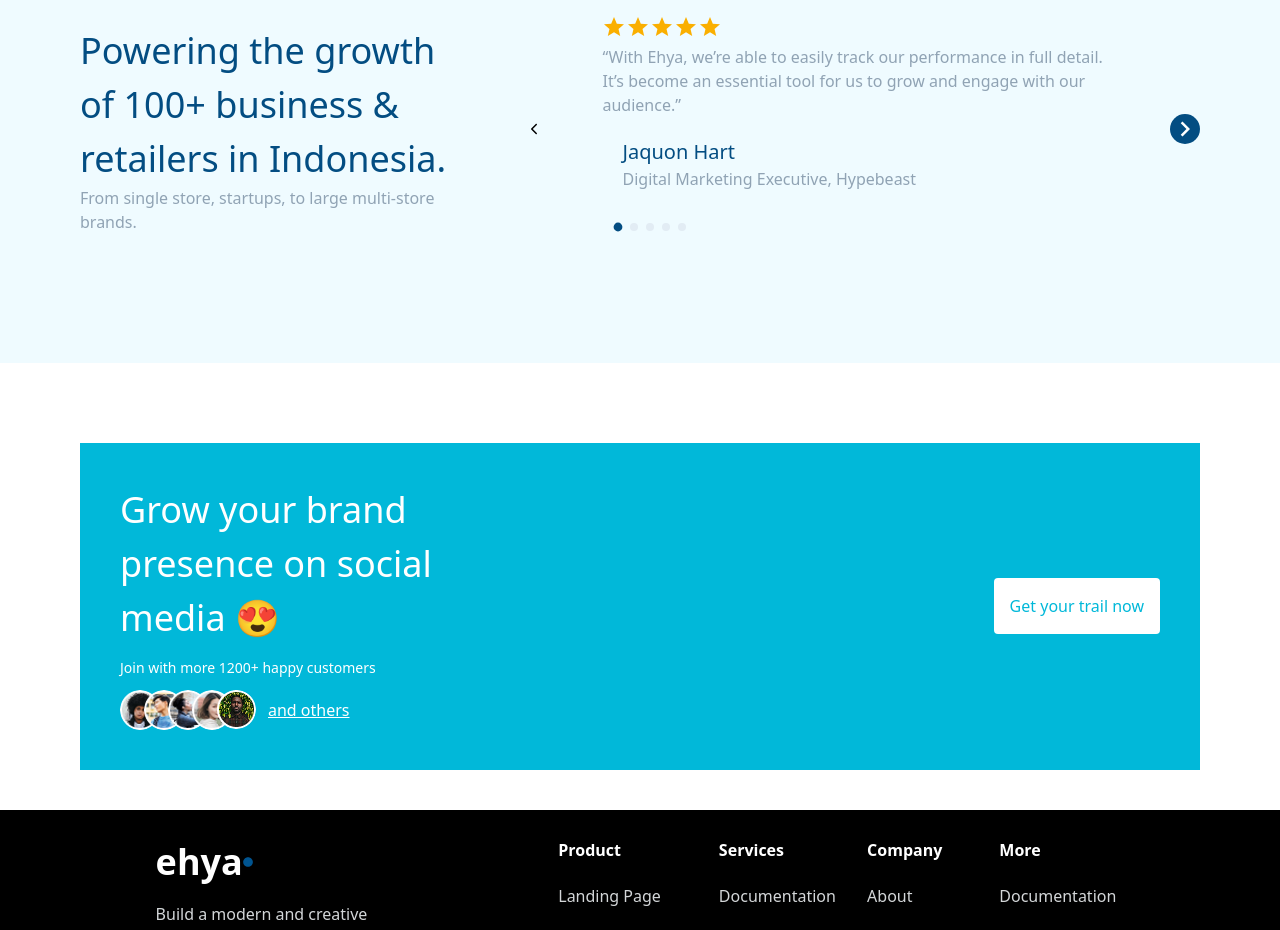
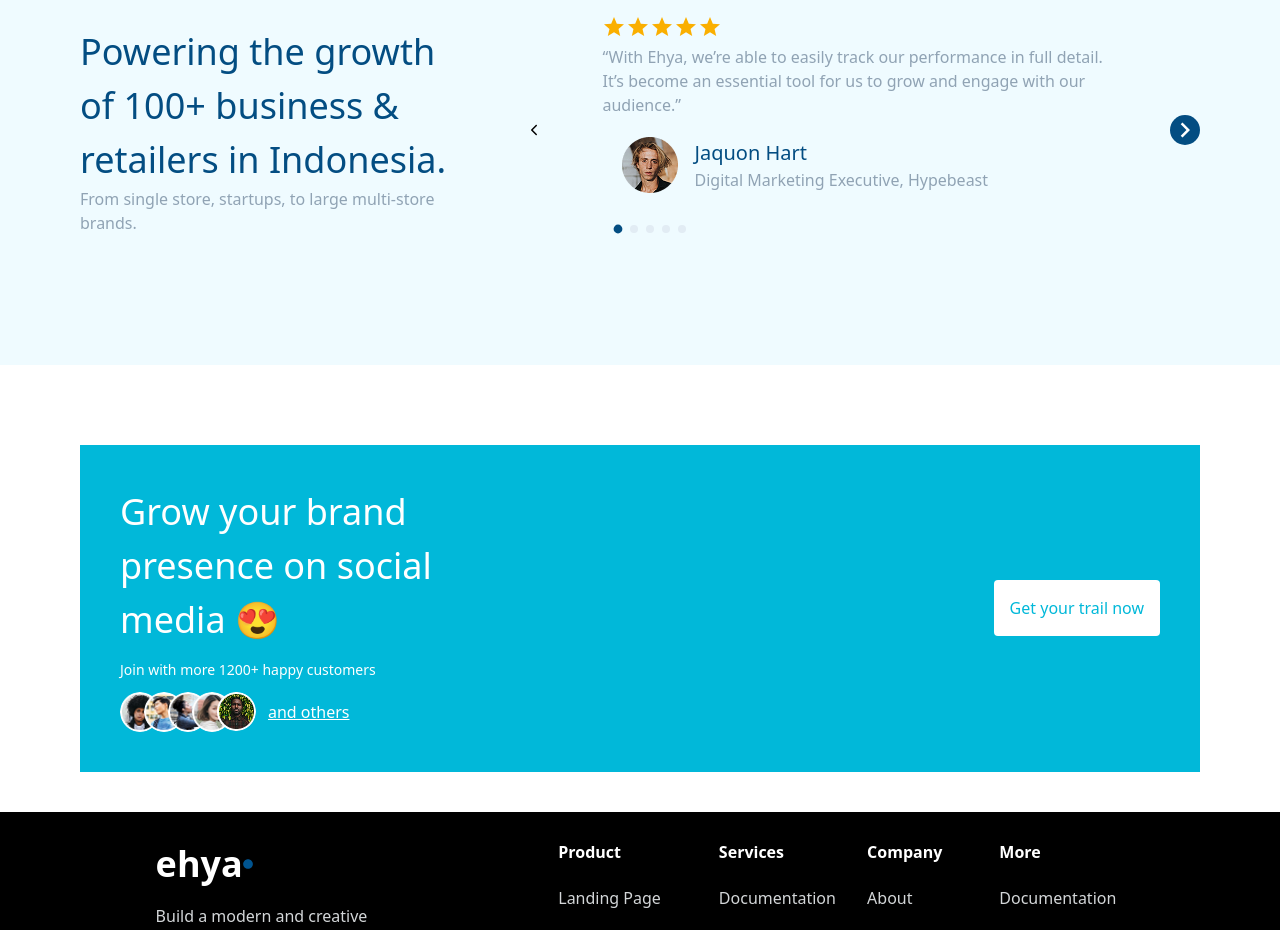
Before and after one commit to Venkata-Nageswara-Bhadri78/Karbon-Webflow-Assignment-React, a React (Vite) app: page / in a window 1280 px wide. Shown: the part 2240-3170 px from the top of the page. Built offline with nearby package versions, Linux system fonts and the light colour scheme.

Commit message:
Updated Code for Photo.png

```diff
--- a/src/components/PaginationBox.jsx
+++ b/src/components/PaginationBox.jsx
@@ -4,7 +4,7 @@
 import { MdKeyboardArrowRight } from "react-icons/md";
 import { IoIosArrowBack } from "react-icons/io";
 
-// import photo from '../assets/feedback/photo.png'
+import photo from '../assets/feedback/photo.png'
 import PaginationDots from '../ui/PaginationDots';
 
 const PaginationBox = () => {
@@ -16,7 +16,7 @@
             <div className='text-[#90A3B4]'>“With Ehya, we’re able to easily track our performance in full detail. It’s become an essential tool for us to grow and engage with our audience.”</div>
             <div className='flex justify-between items-center p-5'>
                 <div className='flex items-center gap-4'>
-                    {/* <div><img src={photo} alt='AlterNative Text' width='56px' /></div> */}
+                    <div><img src={photo} alt='AlterNative Text' width='56px' /></div>
 
                     <div>
                         <div className='text-[#034D82] text-[20px]'>Jaquon Hart</div>
```
Also changed, not shown: src/assets/photo.png (added).
